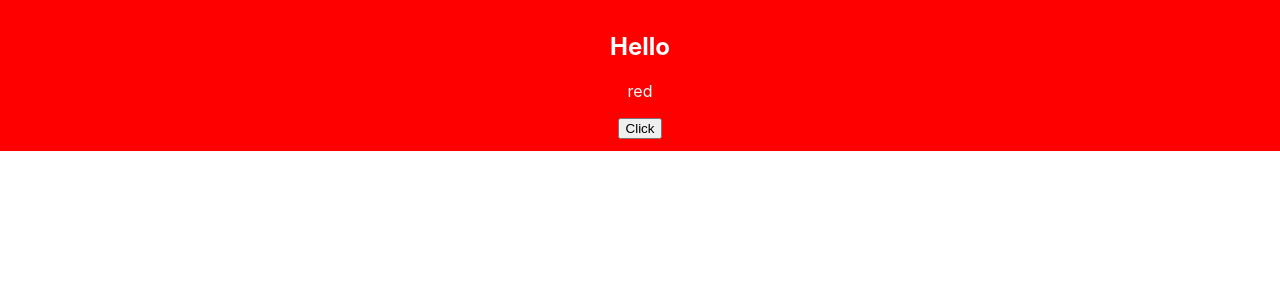
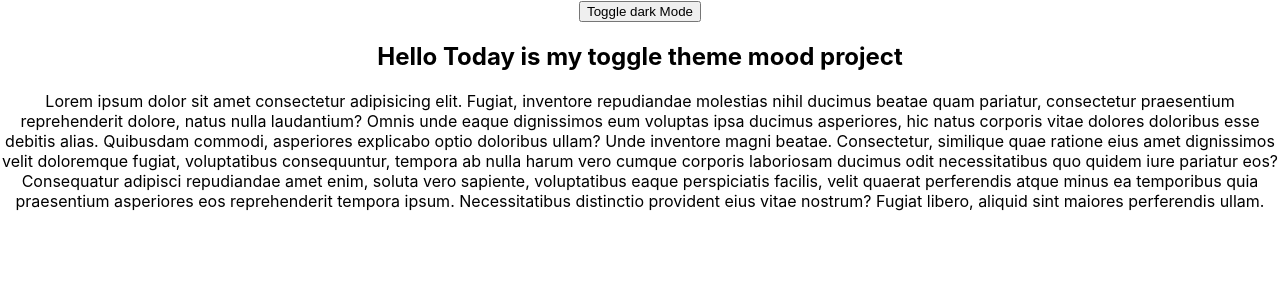
Before and after one commit to gift56/React-Learning, a React (Create React App) app in the folder my-app/: page / in a window 1280 px wide. Shown: the top 300 px of the page. Built offline with nearby package versions, Linux system fonts and the light colour scheme.

Commit message:
successfully changed light dark mood

```diff
--- a/my-app/src/App.css
+++ b/my-app/src/App.css
@@ -1,8 +1,11 @@
 .App {
   text-align: center;
 }
-.background {
-  background-color: red;
+.light {
+  background-color: #fff;
+  color: black;
+}
+.dark {
+  background-color: black;
   color: white;
-  padding: 12px;
 }
--- a/my-app/src/component/Count.jsx
+++ b/my-app/src/component/Count.jsx
@@ -1,18 +1,19 @@
 import React, { useState } from "react";
 
+const Count = () => {
+    const [dark, setDark] = useState(false);
 
-const Count = () => {
-    const [color, setColor] = useState("red");
-
-    const changeColor = () => {
-        setColor("blue");
+    const toggleDarkMode = () => {
+        setDark((current) => !current)
     }
 
     return (
         <div className="background">
-            <h2>Hello</h2>
-            <p>{color}</p>
-            <button onClick={changeColor}>Click</button>
+            <button onClick={toggleDarkMode}>Toggle dark Mode</button>
+            <div className={dark ? "dark" : "light"}>
+                <h2>Hello Today is my toggle theme mood project</h2>
+                <p>Lorem ipsum dolor sit amet consectetur adipisicing elit. Fugiat, inventore repudiandae molestias nihil ducimus beatae quam pariatur, consectetur praesentium reprehenderit dolore, natus nulla laudantium? Omnis unde eaque dignissimos eum voluptas ipsa ducimus asperiores, hic natus corporis vitae dolores doloribus esse debitis alias. Quibusdam commodi, asperiores explicabo optio doloribus ullam? Unde inventore magni beatae. Consectetur, similique quae ratione eius amet dignissimos velit doloremque fugiat, voluptatibus consequuntur, tempora ab nulla harum vero cumque corporis laboriosam ducimus odit necessitatibus quo quidem iure pariatur eos? Consequatur adipisci repudiandae amet enim, soluta vero sapiente, voluptatibus eaque perspiciatis facilis, velit quaerat perferendis atque minus ea temporibus quia praesentium asperiores eos reprehenderit tempora ipsum. Necessitatibus distinctio provident eius vitae nostrum? Fugiat libero, aliquid sint maiores perferendis ullam.</p>
+            </div>
         </div>
     )
 
```
